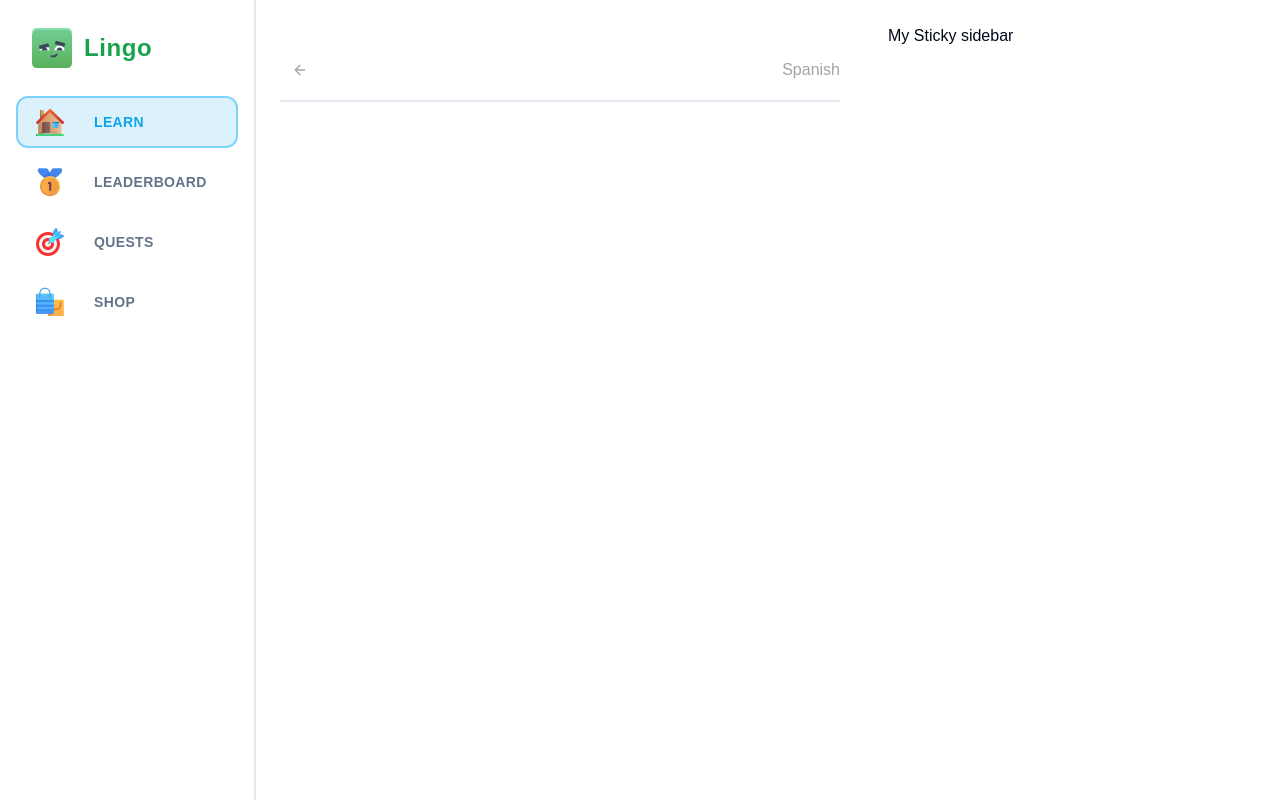
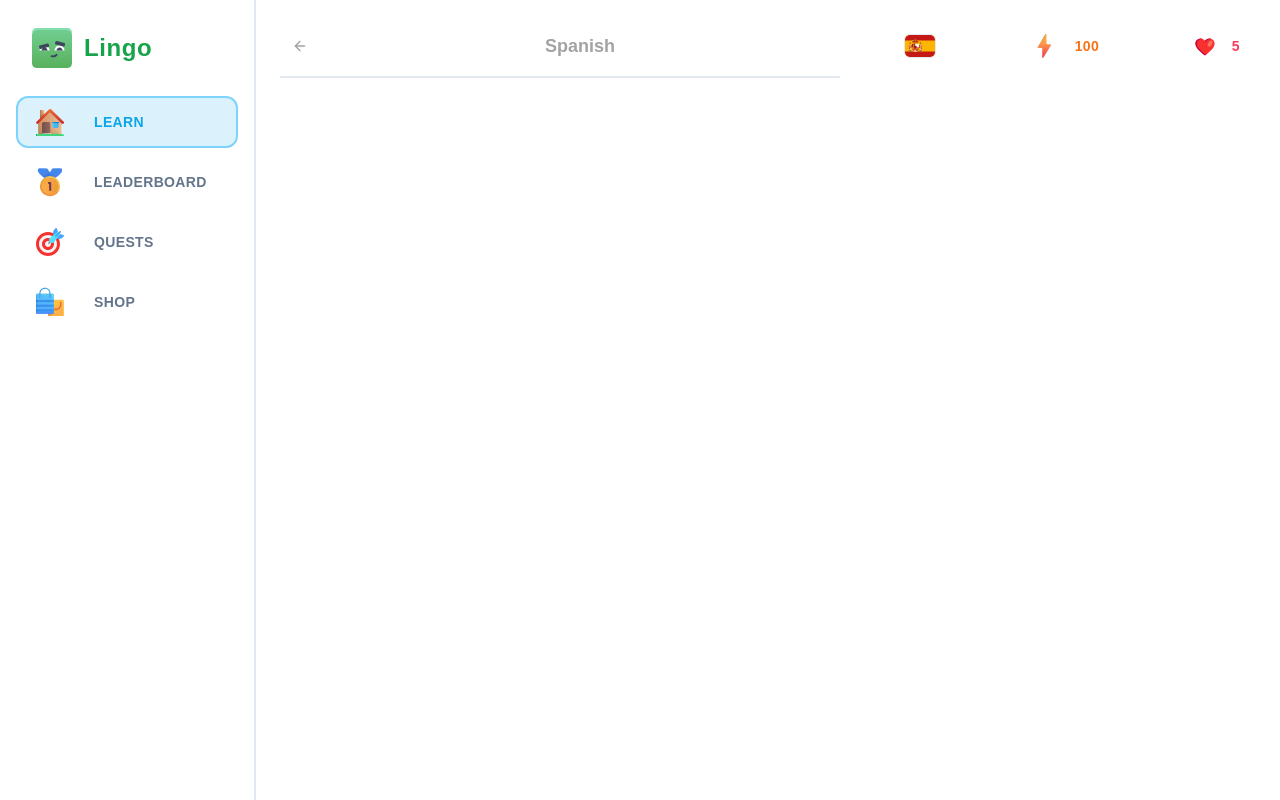
Before and after one commit to chinel/React-lab, a Next.js app in the folder language-learning-app/: page /learn in a window 1280 px wide. Built offline with nearby package versions, Linux system fonts and the light colour scheme.

Commit message:
feat: add sticky sidebar items & styles

```diff
--- a/language-learning-app/app/(main)/learn/components/header.tsx
+++ b/language-learning-app/app/(main)/learn/components/header.tsx
@@ -7,13 +7,14 @@
 };
 const Header = ({ title }: Props) => {
   return (
-    <div className="sticky top-0 bg-white pb-3 lg:pt-[28px] flex items-center justify-between border-b-2 mb-5 text-neutral-400 lg:z-50">
+    <div className="sticky top-0 bg-white pb-3 lg:pt-[28px] lg:mt-[-28px] flex items-center justify-between border-b-2 mb-5 text-neutral-400 lg:z-50">
       <Link href="/courses">
         <Button variant={"ghost"} size={"sm"}>
           <ArrowLeft className="h-5 w-5 stroke-2 text-neutral-400" />
         </Button>
       </Link>
-      <h1>{title}</h1>
+      <h1 className="font-bold text-lg">{title}</h1>
+      <div />
     </div>
   );
 };
--- a/language-learning-app/app/(main)/learn/page.tsx
+++ b/language-learning-app/app/(main)/learn/page.tsx
@@ -1,11 +1,21 @@
-import { FeedWrapper, StickyWrapper } from "@/components/shared";
+import { FeedWrapper, StickyWrapper, UserProgress } from "@/components/shared";
 import React from "react";
 import { Header } from "./components";
 
 const LearnPage = () => {
   return (
     <div className="flex flex-row-reverse gap-[48px] px-6">
-      <StickyWrapper>My Sticky sidebar</StickyWrapper>
+      <StickyWrapper>
+        <UserProgress
+          activeCourse={{
+            title: "Spanish",
+            imageSrc: "/es.svg",
+          }}
+          hearts={5}
+          points={100}
+          hasActiveSubscription={false}
+        />
+      </StickyWrapper>
       <FeedWrapper>
         <Header title="Spanish" />
       </FeedWrapper>
--- a/language-learning-app/components/shared/index.tsx
+++ b/language-learning-app/components/shared/index.tsx
@@ -4,3 +4,4 @@
 export { default as SidebarItem } from "./sidebarItem";
 export { default as StickyWrapper } from "./stickyWrapper";
 export { default as FeedWrapper } from "./feedWrapper";
+export { default as UserProgress } from "./user-progress";
--- /dev/null
+++ b/language-learning-app/components/shared/user-progress.tsx
@@ -0,0 +1,63 @@
+import Link from "next/link";
+import { Button } from "@/components/ui/button";
+import Image from "next/image";
+import { InfinityIcon } from "lucide-react";
+
+type Props = {
+  points: number;
+  hearts: number;
+  hasActiveSubscription: boolean;
+  activeCourse: { imageSrc: string; title: string };
+};
+const UserProgress = ({
+  activeCourse,
+  hasActiveSubscription,
+  hearts,
+  points,
+}: Props) => {
+  return (
+    <div className="flex items-center justify-between gap-x-2 w-full ">
+      <Link href="/courses">
+        <Button variant={"ghost"}>
+          <Image
+            src={activeCourse.imageSrc}
+            alt={activeCourse.title}
+            className="rounded-md border"
+            width={32}
+            height={32}
+          />
+        </Button>
+      </Link>
+      <Link href="/shop">
+        <Button variant={"ghost"} className="text-orange-500">
+          <Image
+            src="/points.svg"
+            width={28}
+            height={28}
+            alt="Points"
+            className="mr-2"
+          />
+          {points}
+        </Button>
+      </Link>
+      <Link href="/shop">
+        <Button variant={"ghost"} className="text-rose-500">
+          <Image
+            src="/heart.svg"
+            width={22}
+            height={22}
+            alt="Hearts"
+            className="mr-2"
+          />
+          {hasActiveSubscription ? (
+            <InfinityIcon className="h-4 w-4 stroke-[3]" />
+          ) : (
+            hearts
+          )}
+        </Button>
+      </Link>
+    </div>
+  );
+};
+
+export default UserProgress;
```
Also changed, not shown: language-learning-app/public/heart.svg (added), language-learning-app/public/points.svg (added).
